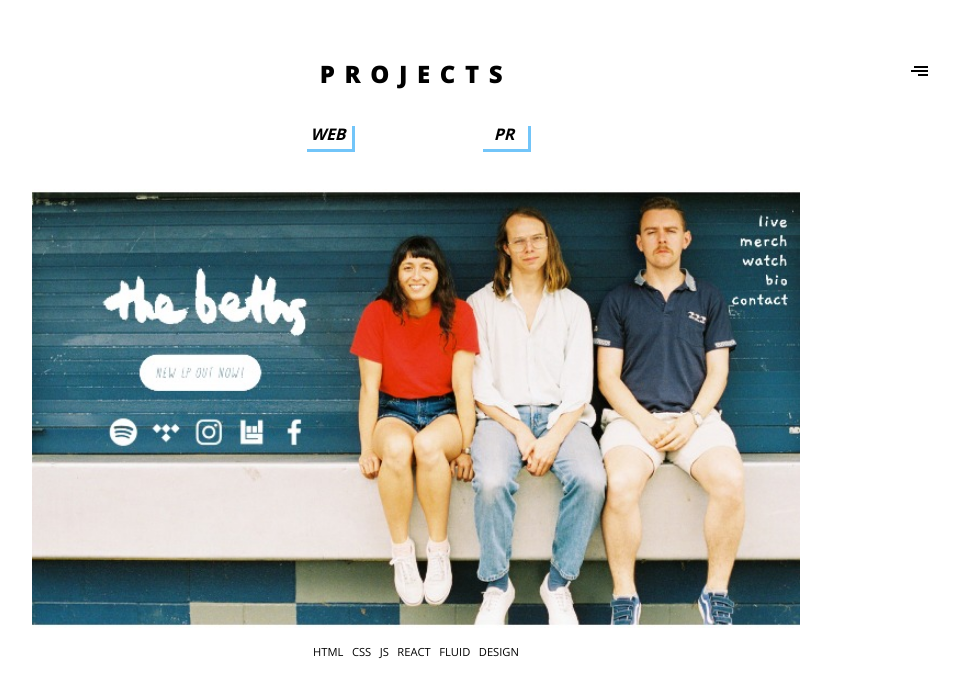
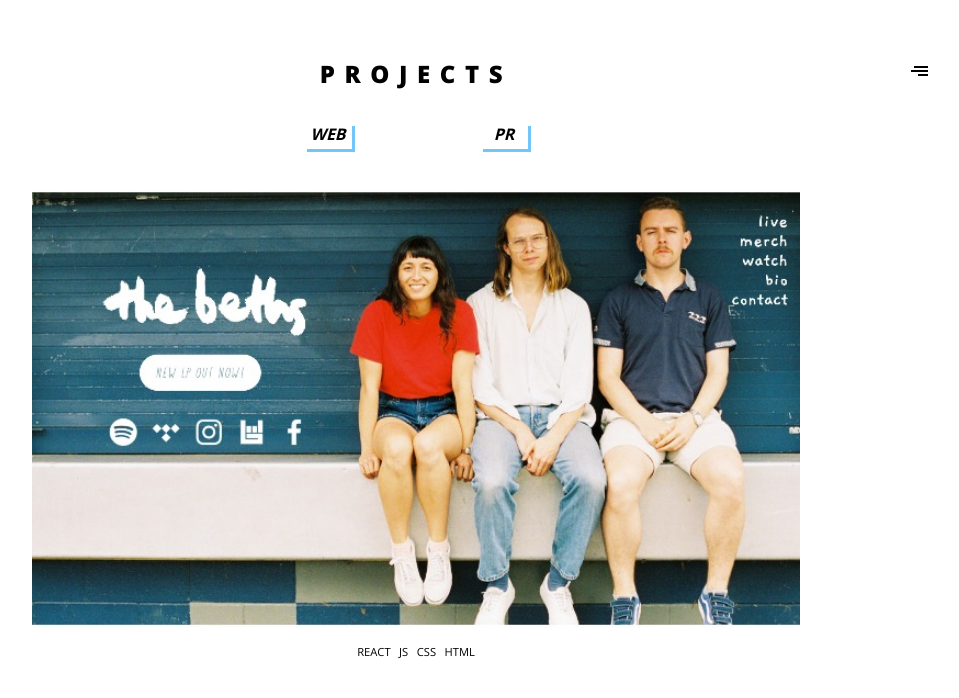
Before and after one commit to garyunyoung/portfolio, a React (Create React App) app: page /projects in a window 1280 px wide. Shown: the top 698 px of the page, without its empty margins (224-1183 px from the left). Built offline with nearby package versions, Linux system fonts and the light colour scheme.

Commit message:
Add home link to nav bar, change default link font to black

```diff
--- a/src/Nav.js
+++ b/src/Nav.js
@@ -7,7 +7,9 @@ import "./Nav.scss";
 export default function Nav(props) {
   return (
     <section className={`nav ${props.open ? "nav--open" : ""} `}>
+      <NavLink className="nav__link" to="/">
         <Header title="garyun" />
+      </NavLink>
       <div className="nav__wrapper">
         <NavLink className="nav__link" to="/projects">
           -projects-
--- a/src/Nav.scss
+++ b/src/Nav.scss
@@ -21,7 +21,6 @@
       line-height: 2em;
       letter-spacing: 0.3em;
       text-transform: uppercase;
-      color: black;
       display: block;
     }
   }
@@ -31,7 +30,6 @@
     justify-content: center;
 
     .socials__link {
-      color: black;
       font-size: 1.2em;
     }
 
--- a/src/ProjectSection.scss
+++ b/src/ProjectSection.scss
@@ -18,6 +18,5 @@
         font-weight: 200;
         text-transform: uppercase;
         margin-bottom: 2vh;
-        color: black;
     }
 }
--- a/src/Projects.js
+++ b/src/Projects.js
@@ -15,7 +15,7 @@ export default class Project extends React.Component {
     super(props);
     this.state = {
       projects: [
-        { img: beths, title: 'the-beths', info: "html css js react fluid design", category: "web" },
+        { img: beths, title: 'the-beths', info: "react js css html", category: "web" },
         { img: splore, title: 'splore-2018', info: 'press intern', category: "pr" },
         { img: nats, title: 'night-at-the-savoy', info: 'event manager', category: "pr" },
         { img: scj, title: 'sail-city-jump', info:'event coordinator', category: "pr" },
--- a/src/index.css
+++ b/src/index.css
@@ -25,6 +25,8 @@ body {
 
 a:-webkit-any-link {
   text-decoration: none;
+  color: black;
+
 }
 
 code {
```
Also changed, not shown: src/Projects.scss (+4 -3 lines). Lines whose indentation alone changed are shown as unchanged.
